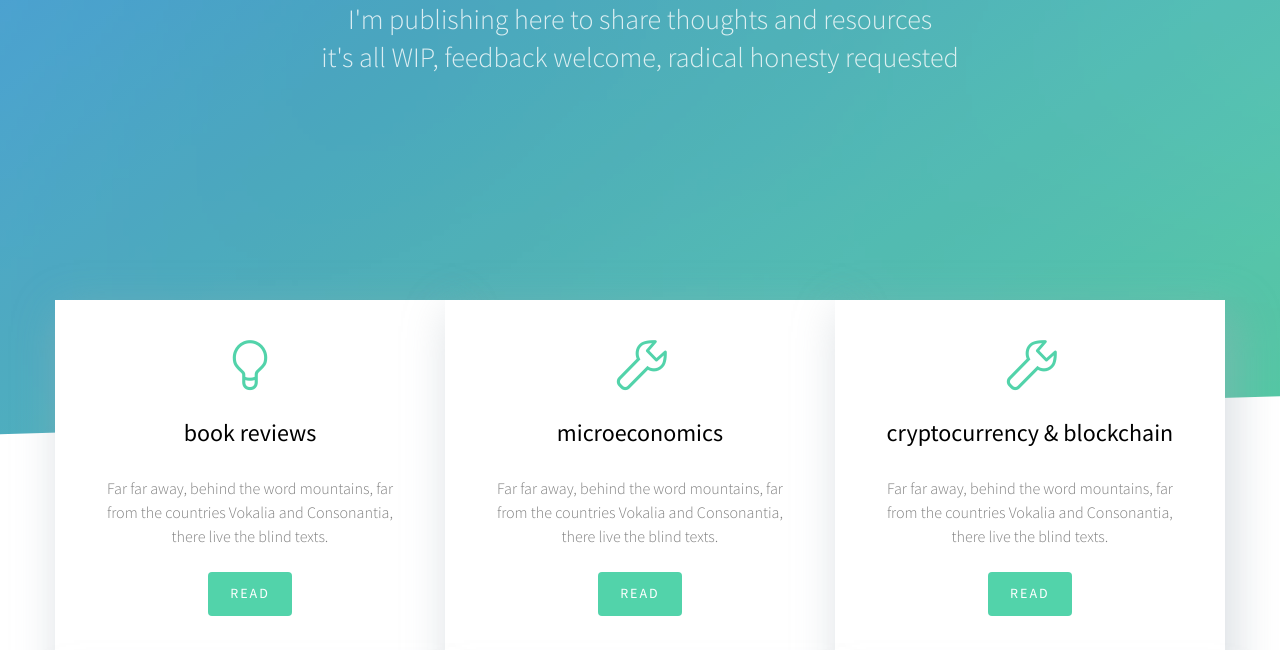
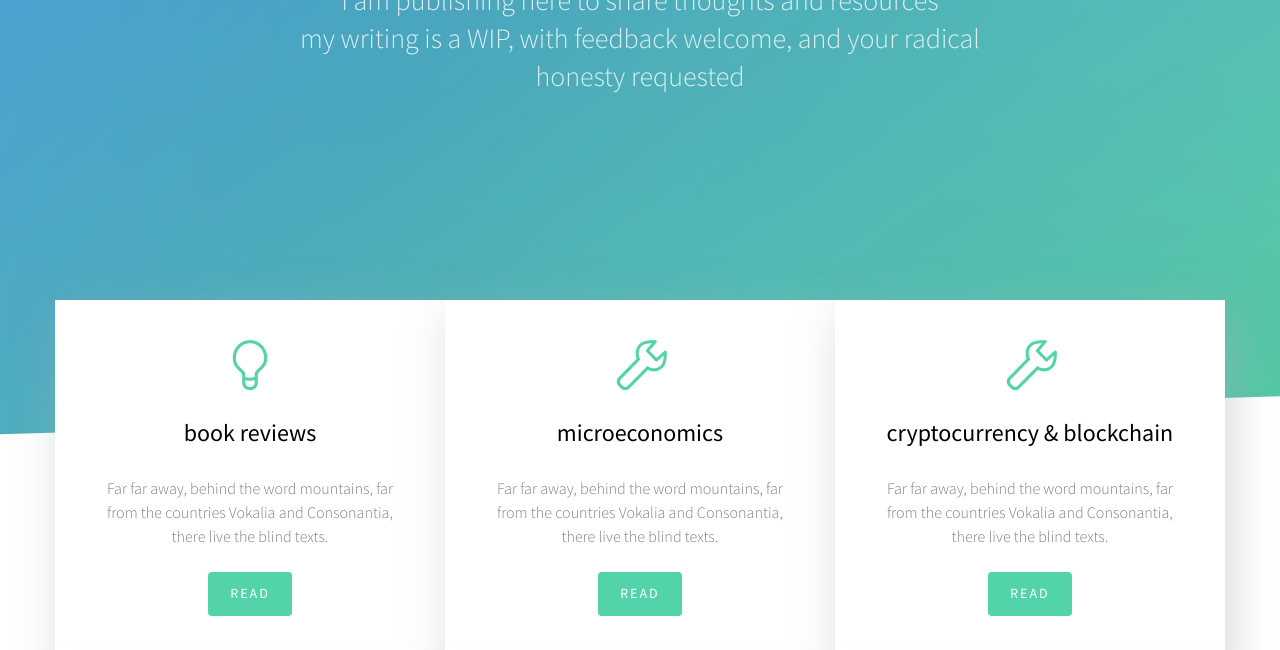
Before and after one commit to stephanexz/Front-learning, a plain HTML site: page index.html in a window 1280 px wide. Shown: the part 450-1100 px from the top of the page. Drawn offline with Linux system fonts and the light colour scheme; files whose address does not match are found by name.

Commit message:
feature/changed_text

```diff
--- a/index.html
+++ b/index.html
@@ -205,7 +205,7 @@
 					<div class="row">
 						<div class="col-md-8 col-md-offset-2">
 							<h1 class="to-animate">Let's talk</h1>
-							<h2 class="to-animate">I'm publishing here to share thoughts and resources <br> it's all WIP, feedback welcome, radical honesty requested</h2>
+							<h2 class="to-animate">i am publishing here to share thoughts and resources <br> my writing is a WIP, with feedback welcome, and your radical honesty requested</h2>
 						</div>
 					</div>
 				</div>
```
